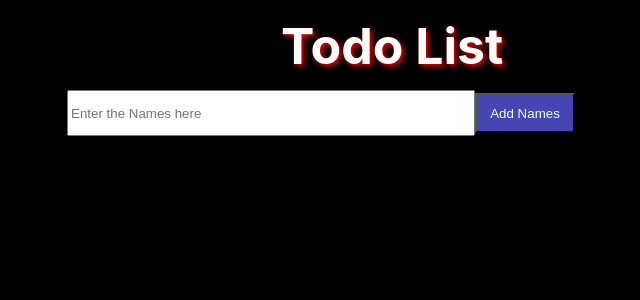
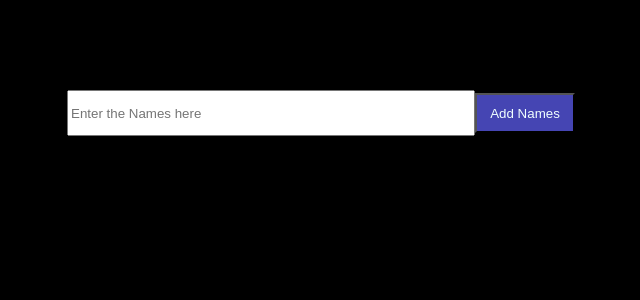
Before and after one commit to Tanushribadi/ToDo-list-using-React, a React (Create React App) app: page / in a window 1280 px wide. Shown: the top 300 px of the page, without its empty margins (319-959 px from the left). Built offline with nearby package versions, Linux system fonts and the light colour scheme.

Commit message:
Update App.js

```diff
--- a/src/App.js
+++ b/src/App.js
@@ -32,7 +32,7 @@ function App() {
     <button className="button" onClick={addTask}>Add Names</button>
   </div>
  </div>
- <h3>Todo List</h3>
+
  <div className="list">
   {todoList.map((task) => {
     return (
```
